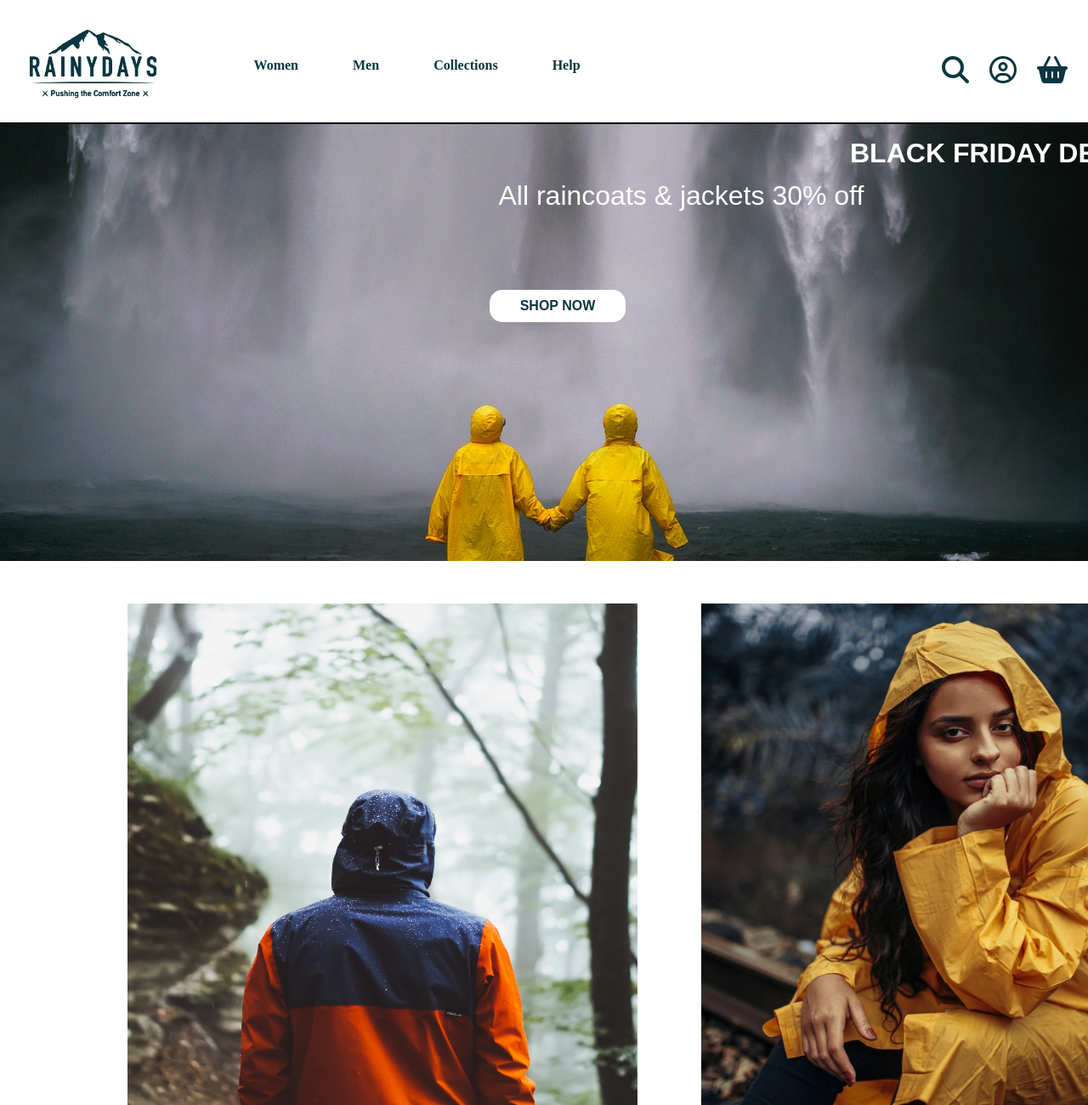
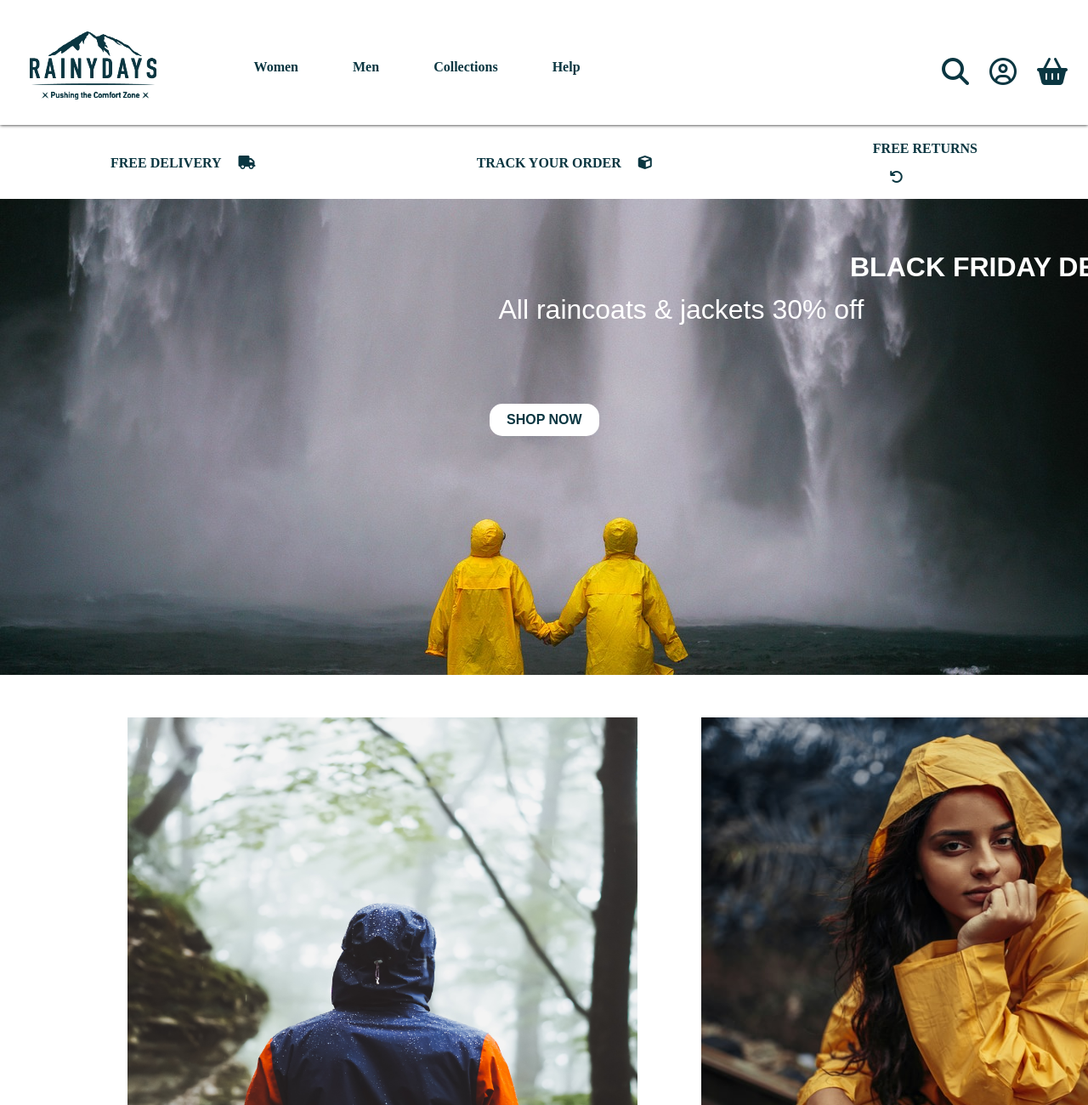
Before and after one commit to Noroff-FEU-Assignments/cross-course-project-Kinga89, a plain HTML site: page index.html in a window 1280 px wide. Shown: the top 1300 px of the page at 85% size. Drawn offline with nearby package versions, Linux system fonts and the light colour scheme; a web font is replaced by a local one.

Commit message:
further changes
last version before starting working on responsive design

```diff
--- a/css/index.css
+++ b/css/index.css
@@ -24,6 +24,7 @@ body {
 header {
   position: fixed;
   width: 100%;
+  min-height: 147px;
   z-index: 100;
   font-family: "Zen Kaku Gothic Antique";
 }
@@ -33,8 +34,9 @@ header {
   flex-direction: row;
   align-items: center;
   background-color: white;
-  border-bottom: black solid 2px;
+  box-shadow: 0 0 4px black;
   top: 0;
+  margin: 0;
 }
 
 .item {
@@ -86,10 +88,15 @@ nav a:hover {
   margin-left: 10px;
 }
 
+.spacer {
+  height: 150px;
+  width: 100%;
+}
+
 /*MAIN HOMEPAGE*/
 
 .section-one {
-  height: 100px;
+  max-height: 100px;
   display: flex;
   flex-direction: row;
   align-items: center;
@@ -112,10 +119,6 @@ nav a:hover {
   margin-left: 20px;
 }
 
-.sale {
-  display: block;
-}
-
 .waterfall-image {
   background-image: url(../images/Couple.by.waterfall.png);
   background-repeat: no-repeat;
@@ -126,7 +129,6 @@ nav a:hover {
 .button-position-sale a {
   display: inline-block;
   top: 140px;
-  width: 120px;
   position: relative;
   bottom: 200px;
   left: 45%;
@@ -152,7 +154,6 @@ nav a:hover {
 
 .sale p {
   display: inline-flex;
-  max-width: 500px;
   font-family: "Zen Kaku Gothic Antique", sans-serif;
   font-size: 2em;
   color: white;
@@ -188,13 +189,6 @@ nav a:hover {
   height: 700px;
 }
 
-.men1 {
-  align-self: flex-start;
-}
-
-.women2 {
-  align-self: flex-start;
-}
 
 .cta-button {
   background-color: white;
@@ -226,7 +220,7 @@ nav a:hover {
   margin: 100px;
   margin: 100px;
   display: flex;
-  display: inline;
+  display: block;
   max-width: 300px;
   text-align: center;
   font-family: "Zen Kaku Gothic Antique";
@@ -239,7 +233,7 @@ nav a:hover {
 }
 
 .image-box {
-  width: 100%;
+
   position: relative;
   text-align: center;
 }
@@ -250,11 +244,11 @@ nav a:hover {
   padding: 0;
   font-family: "Zen Kaku Gothic Antique", sans-serif;
   font-size: 1em;
+  width: 100%;
 }
 
 .one-about {
   top: 100px;
-  width: 400px;
   height: 200px;
 }
 
@@ -282,6 +276,8 @@ nav a:hover {
 .image-title-one p {
   background-color: white;
   padding: 10px;
+  box-shadow: 2px black;
+  box-shadow: 0 0 1px black;
 }
 
 .image-title-two {
@@ -296,6 +292,7 @@ nav a:hover {
 .image-title-two p {
   background-color: white;
   padding: 10px;
+  box-shadow: 0 0 1px black;
 }
 
 .image-title-three {
@@ -311,6 +308,7 @@ nav a:hover {
 .image-title-three p {
   background-color: white;
   padding: 10px;
+  box-shadow: 0 0 1px black;
 }
 
 /*FOOTER*/
--- a/index.html
+++ b/index.html
@@ -14,7 +14,9 @@
   <body>
     <header class="header-container">
       <div class="item_logo">
+        <a href="index.html">
       <img src="images/logo.png" class="logo" alt="logo Rainy Days"/>
+      </a>
       </div>
       <nav>
     <ul>
@@ -31,7 +33,7 @@
       <i class="fas fa-shopping-basket fa-2x"></i>
     </div>
     </header>
-
+    <div class="spacer">&nbsp;</div>
     <main>
 
       <section class="section-one">
@@ -49,11 +51,11 @@
     </section>
 
     <section class="section-two">
-      <div class="men-jackets men1"><img src="images/men section.homepage.jpg" alt="men rainjackets">
+      <div class="men-jackets"><img src="images/men section.homepage.jpg" alt="men rainjackets">
         <a href="men.html"class="cta-button">Men</a>
       </div>
 
-      <div class="women-jackets women2"><img src="images/women sectionhomepage.jpg" alt="women rainjackets">
+      <div class="women-jackets"><img src="images/women sectionhomepage.jpg" alt="women rainjackets">
         <a href="women.html"class="cta-button">Women</a>
       </div>
   </section>
```
